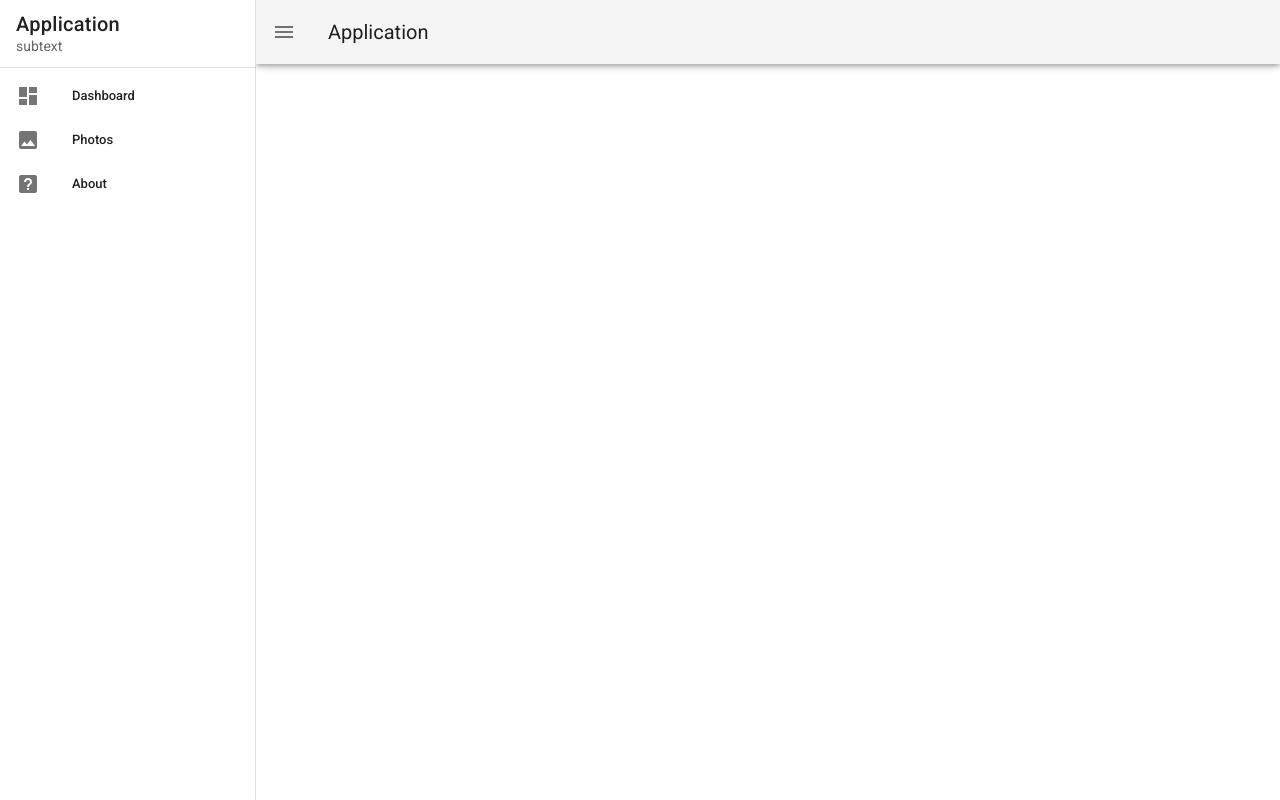
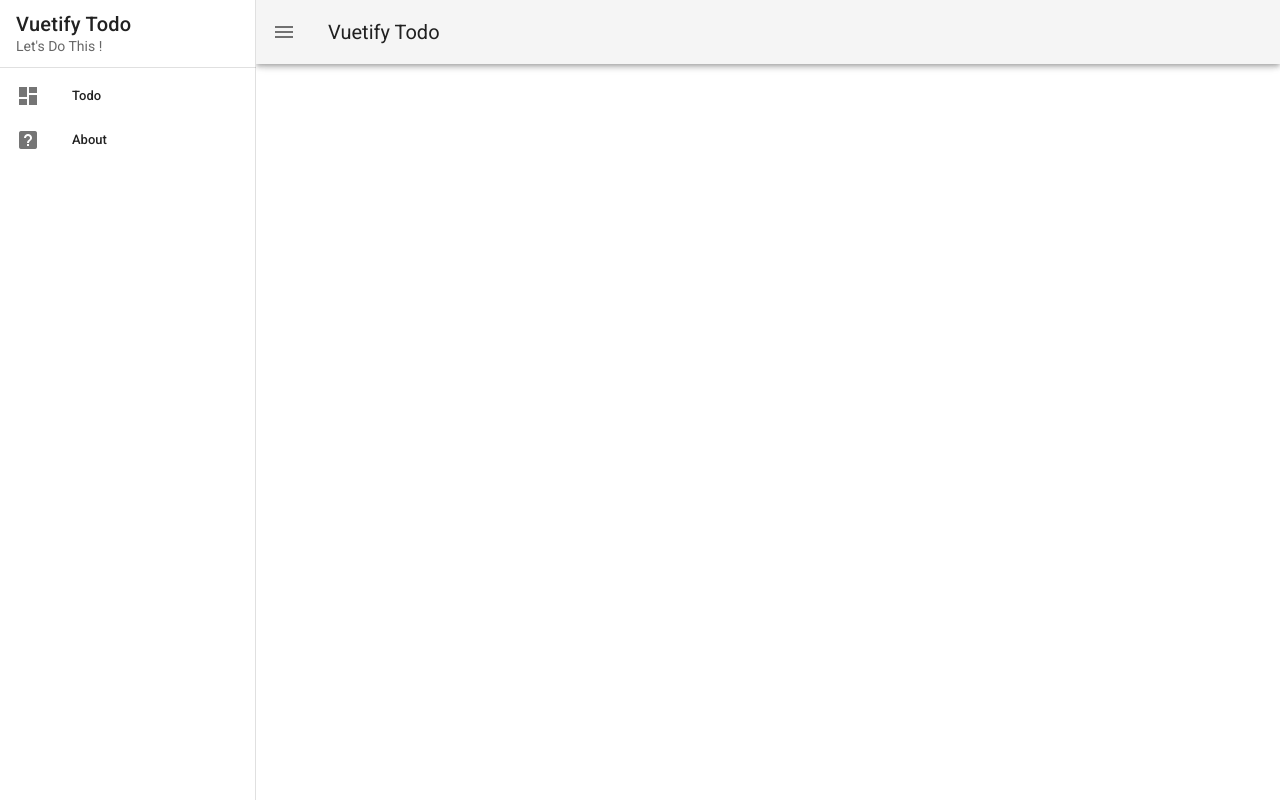
Before and after one commit to lumijoe/vuetify_y_todo, a Vue app: page / in a window 1280 px wide. Built offline with nearby package versions, Linux system fonts and the light colour scheme.

Commit message:
update navText

```diff
--- a/src/App.vue
+++ b/src/App.vue
@@ -9,11 +9,13 @@
     >
       <v-list-item>
         <v-list-item-content>
-          <v-list-item-title class="text-h6">
-            Application
+          <!-- ナビ：メインタイトル -->
+          <v-list-item-title class="text-h6 title">
+            {{ mainTitle }}
           </v-list-item-title>
+          <!-- ナビ：サブタイトル -->
           <v-list-item-subtitle>
-            subtext
+            Let's Do This !
           </v-list-item-subtitle>
         </v-list-item-content>
       </v-list-item>
@@ -43,7 +45,7 @@
     <v-app-bar app>
       <v-app-bar-nav-icon @click="drawer = !drawer"></v-app-bar-nav-icon>
 
-      <v-toolbar-title>Application</v-toolbar-title>
+      <v-toolbar-title>{{ mainTitle }}</v-toolbar-title>
     </v-app-bar>
 
     <v-main>
@@ -56,9 +58,9 @@
   export default {
     data: () => ({
       drawer: null,
+      mainTitle: 'Vuetify Todo',
       items: [
-          { title: 'Dashboard', icon: 'mdi-view-dashboard' },
-          { title: 'Photos', icon: 'mdi-image' },
+          { title: 'Todo', icon: 'mdi-view-dashboard' },
           { title: 'About', icon: 'mdi-help-box' },
         ],
     }),
```
Also changed, not shown: 2 other files (tests, documents, lock files or other folders).
